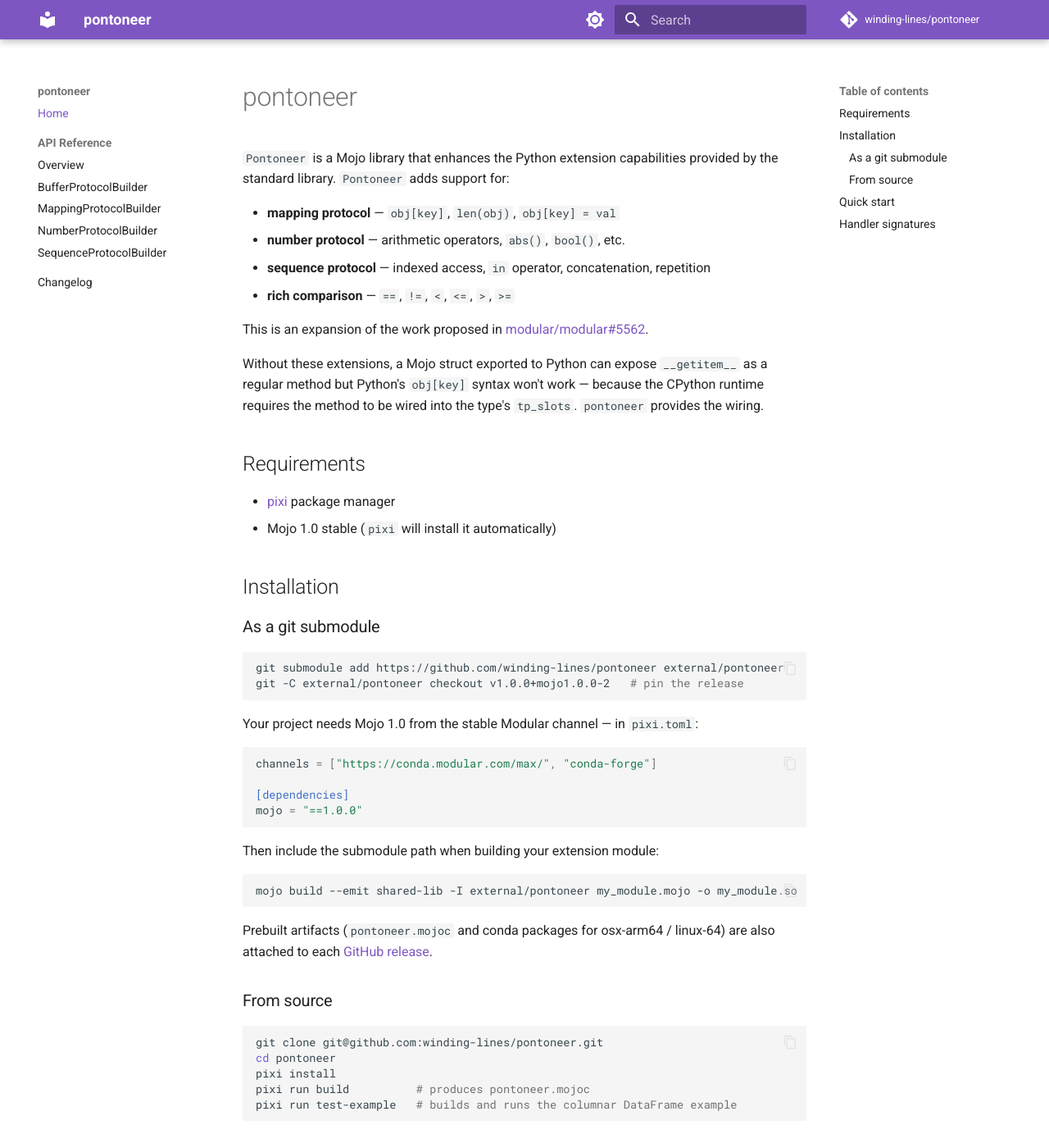
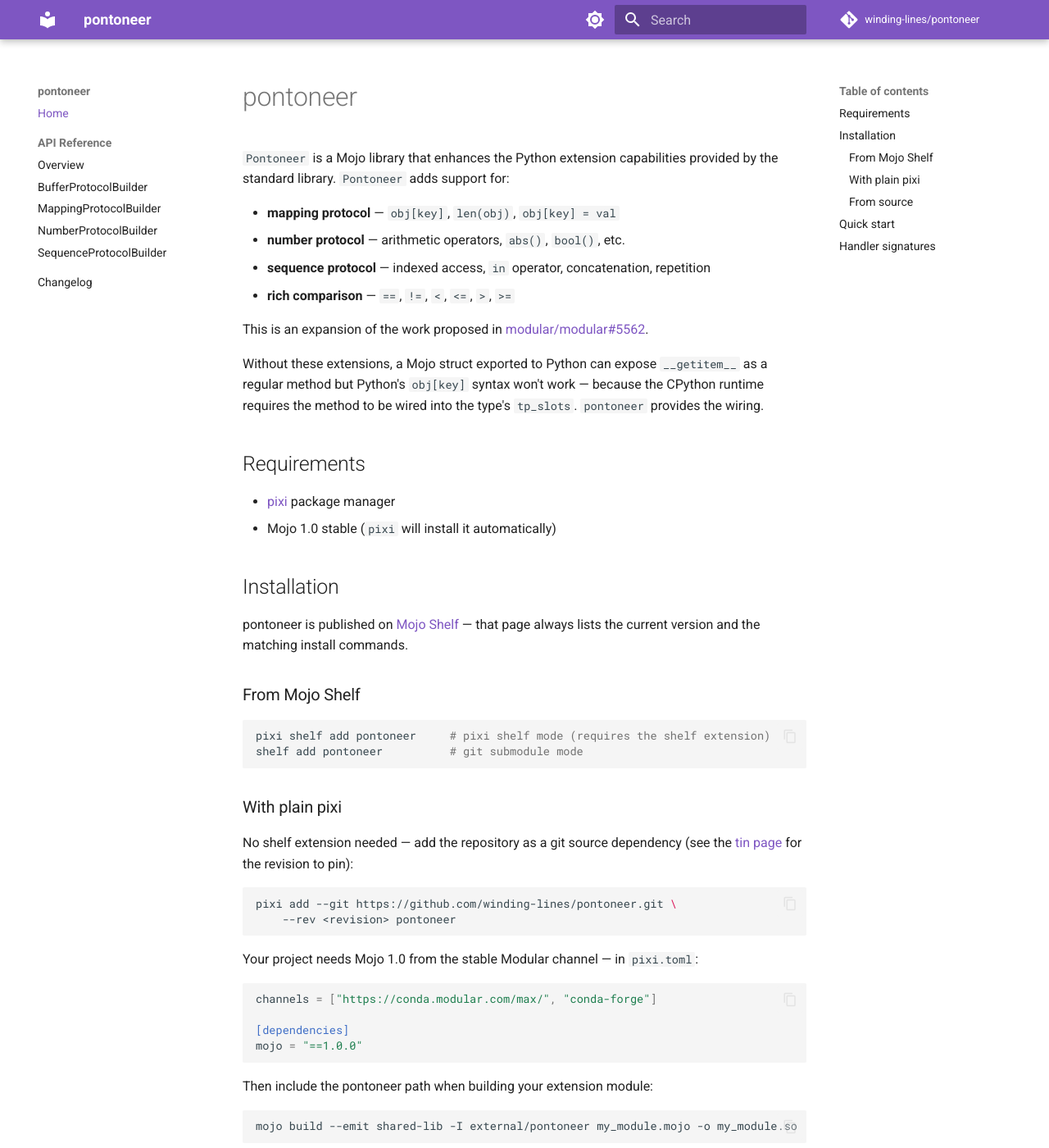
Before and after one commit to winding-lines/pontoneer, an MkDocs documentation site: the page built from docs/index.md, in a window 1280 px wide and 1400 px high. Shown: the whole window at 82% size. Built offline with MkDocs 1.6.1 and Material for MkDocs 9.7.7, drawn with Linux system fonts in a browser that asks for light colours; comment, search, counter and statistics services are not loaded.

Commit message:
Point installation at Mojo Shelf
README and docs each carried their own submodule recipe with the release
pinned inline, so a version bump meant editing both. Both now lead with
the tin page, which holds the current version and the matching commands;
the docs keep the fuller notes (plain-pixi git dependency, the Mojo 1.0
channel, building from source) that the README links to.

Also fixes the clone URLs, which pointed at the repository under its old
name.

CLAUDE.md's version-sync note went with them: with no version pinned in
either file, shelf.toml is the one place a bump lands.

````diff
--- a/docs/index.md
+++ b/docs/index.md
@@ -22,11 +22,25 @@
 
 ## Installation
 
-### As a git submodule
+pontoneer is published on [Mojo Shelf](https://mojoshelf.org/tins/pontoneer) —
+that page always lists the current version and the matching install commands.
+
+### From Mojo Shelf
 
 ```bash
-git submodule add https://github.com/winding-lines/pontoneer external/pontoneer
-git -C external/pontoneer checkout v1.0.0+mojo1.0.0-2   # pin the release
+pixi shelf add pontoneer     # pixi shelf mode (requires the shelf extension)
+shelf add pontoneer          # git submodule mode
+```
+
+### With plain pixi
+
+No shelf extension needed — add the repository as a git source dependency
+(see the [tin page](https://mojoshelf.org/tins/pontoneer) for the revision to
+pin):
+
+```bash
+pixi add --git https://github.com/winding-lines/pontoneer.git \
+    --rev <revision> pontoneer
 ```
 
 Your project needs Mojo 1.0 from the stable Modular channel — in `pixi.toml`:
@@ -38,7 +52,7 @@
 mojo = "==1.0.0"
 ```
 
-Then include the submodule path when building your extension module:
+Then include the pontoneer path when building your extension module:
 
 ```bash
 mojo build --emit shared-lib -I external/pontoneer my_module.mojo -o my_module.so
````
Also changed, not shown: CLAUDE.md (+3 -3 lines), README.md (+10 -22 lines).
